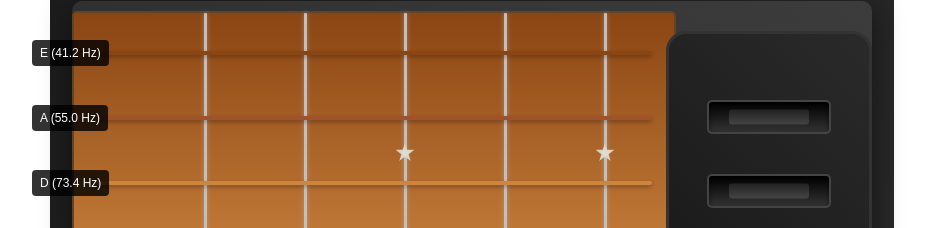
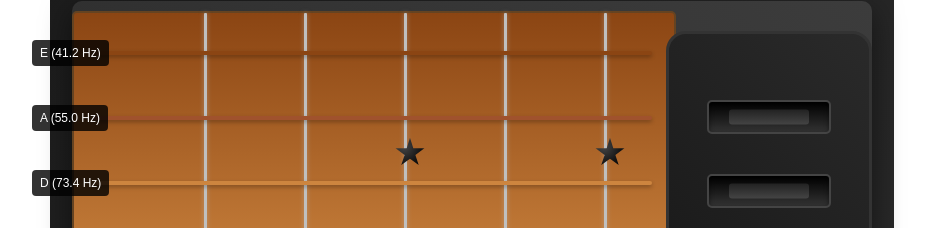
Before and after one commit to LigeTS/bass-guitar, a React (Vite) app: page / in a window 1280 px wide. Shown: the part 257-485 px from the top of the page, without its empty margins (168-1093 px from the left). Built offline with nearby package versions, Linux system fonts and the light colour scheme.

Commit message:
working marker size

```diff
--- a/src/components/BassGuitar.css
+++ b/src/components/BassGuitar.css
@@ -193,12 +193,20 @@
   position: absolute;
   top: 50%;
   transform: translateY(-50%);
-  width: 20px;  /* Slightly smaller markers */
-  height: 20px;
-  background: radial-gradient(circle, #E2DFD2 0%, #D4D0C8 50%, #BDB76B 100%);
+  width: 30px;
+  height: 30px;
+  /* Updated to shiny black gradient */
+  background: radial-gradient(circle at 30% 30%,
+    #444 0%,
+    #222 40%,
+    #111 60%,
+    #000 100%
+  );
   clip-path: polygon(50% 0%, 61% 35%, 98% 35%, 68% 57%, 79% 91%, 50% 70%, 21% 91%, 32% 57%, 2% 35%, 39% 35%);
-  box-shadow: 0 0 10px rgba(255, 255, 255, 0.3);
-  left: -9px;  /* Adjusted to center with new width */
+  box-shadow:
+    0 0 10px rgba(255, 255, 255, 0.2),
+    inset 0 0 4px rgba(255, 255, 255, 0.3);
+  left: -9px;
   z-index: 2;
 }
 
```
